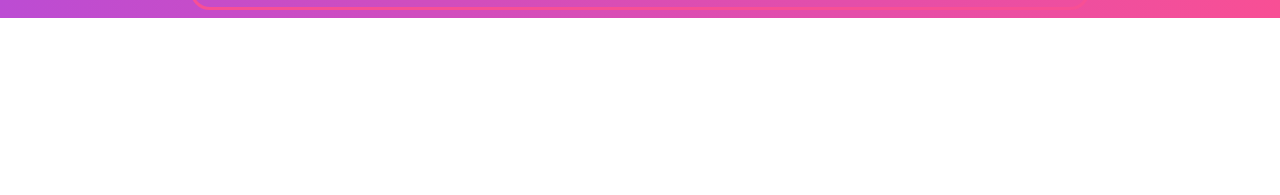
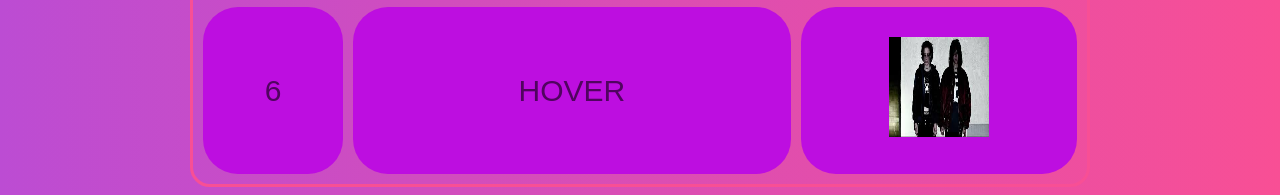
Before and after one commit to Ijackskywalker/portfolioo2tp, a plain HTML site: page projekty.html in a window 1280 px wide. Shown: the part 1315-1510 px from the top of the page. Before the commit the page ends 1333 px from the top, so only its background shows below. Drawn offline with Linux system fonts and the light colour scheme.

Commit message:
Update projekty.html

```diff
--- a/projekty.html
+++ b/projekty.html
@@ -99,6 +99,11 @@ td {
         <td>DzienZiemi</td>
         <td> <a href="https://ijackskywalker.github.io/ZIEMIA/"><img src="viperr.jfif" width="100px" height="100px" alt=""></a></td>
     </tr>
+          <tr>
+        <td>6</td>
+        <td>HOVER</td>
+        <td> <a href="HOVER.html"><img src="viperr.jfif" width="100px" height="100px" alt=""></a></td>
+    </tr>
 
   </table>
     <!-- <section>
```
